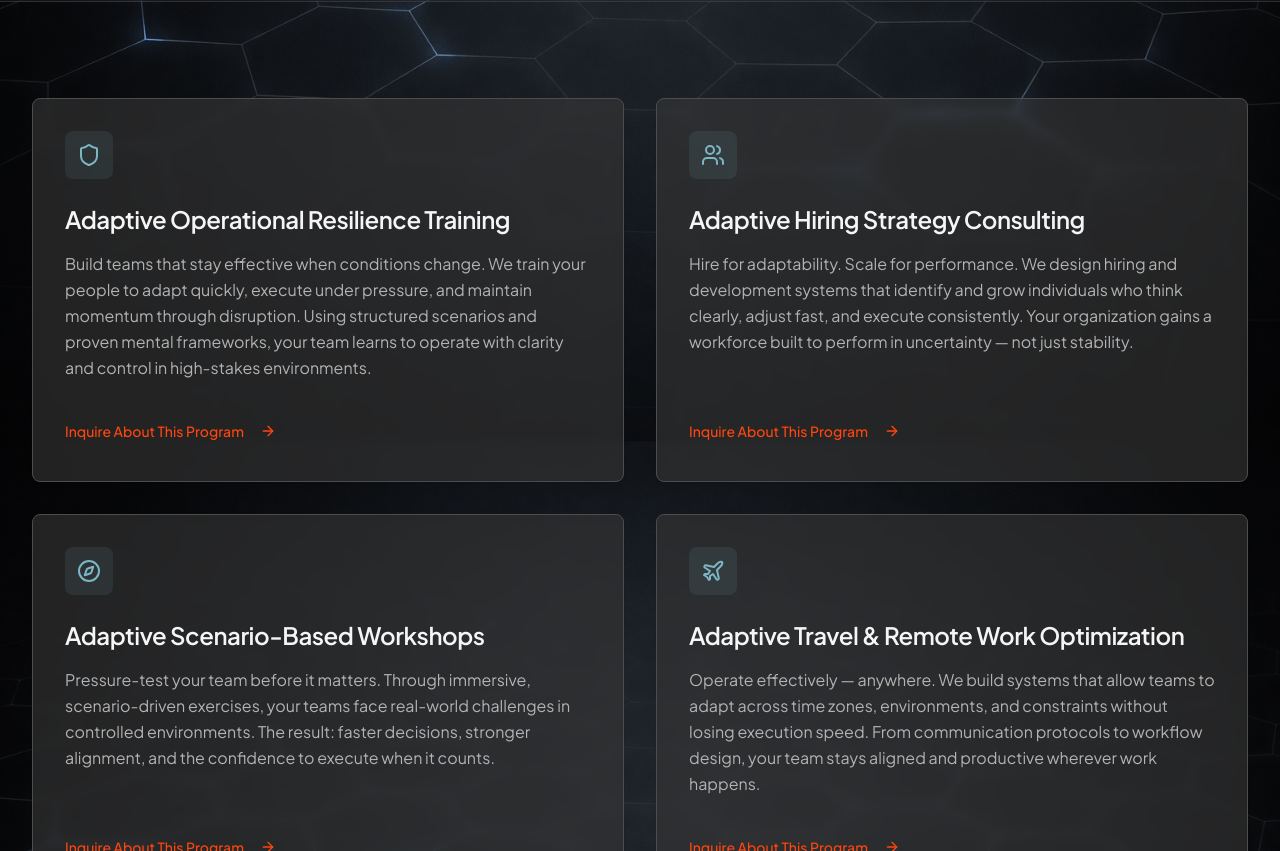
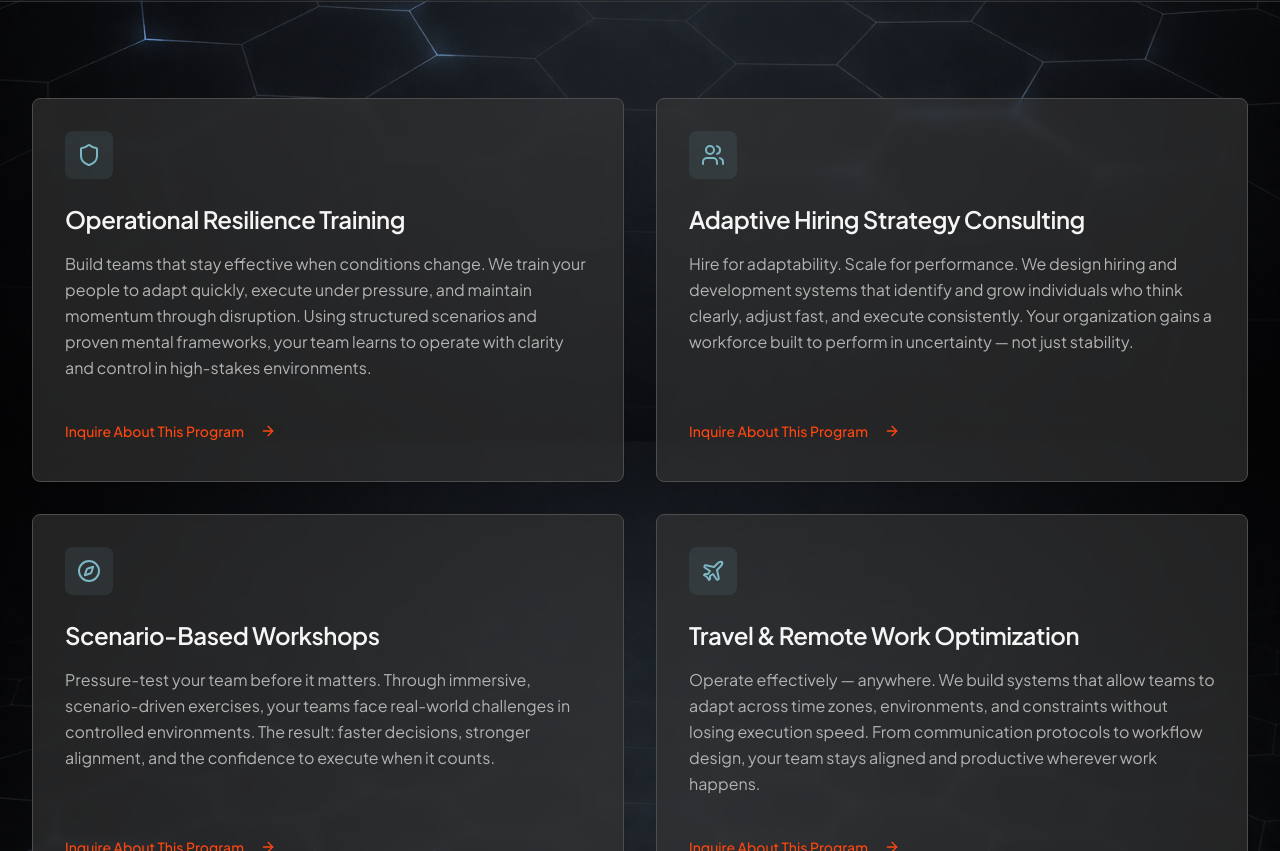
Before and after one commit to erikscomputers/adaptiveEDGE-site, a React (Vite) app: page /corporate-solutions in a window 1280 px wide. Shown: the part 412-1263 px from the top of the page. Built offline with nearby package versions, Linux system fonts and the light colour scheme; the HTML template or start-up script is replaced by a standard one.

Commit message:
pages updates

```diff
--- a/src/pages/CorporateSolutionsPage.jsx
+++ b/src/pages/CorporateSolutionsPage.jsx
@@ -12,7 +12,7 @@ const CorporateSolutionsPage = () => {
     {
       id: 'resilience',
       icon: Shield,
-      title: 'Adaptive Operational Resilience Training',
+      title: 'Operational Resilience Training',
       description: 'Build teams that stay effective when conditions change. We train your people to adapt quickly, execute under pressure, and maintain momentum through disruption. Using structured scenarios and proven mental frameworks, your team learns to operate with clarity and control in high-stakes environments.',
     },
     {
@@ -24,13 +24,13 @@ const CorporateSolutionsPage = () => {
     {
       id: 'workshops',
       icon: Compass,
-      title: 'Adaptive Scenario-Based Workshops',
+      title: 'Scenario-Based Workshops',
       description: 'Pressure-test your team before it matters. Through immersive, scenario-driven exercises, your teams face real-world challenges in controlled environments. The result: faster decisions, stronger alignment, and the confidence to execute when it counts.',
     },
     {
       id: 'remote',
       icon: Plane,
-      title: 'Adaptive Travel & Remote Work Optimization',
+      title: 'Travel & Remote Work Optimization',
       description: 'Operate effectively — anywhere. We build systems that allow teams to adapt across time zones, environments, and constraints without losing execution speed. From communication protocols to workflow design, your team stays aligned and productive wherever work happens.',
     },
   ];
--- a/src/pages/PersonalDevelopmentPage.jsx
+++ b/src/pages/PersonalDevelopmentPage.jsx
@@ -12,8 +12,8 @@ const PersonalDevelopmentPage = () => {
     {
       id: 'coaching',
       icon: User,
-      title: 'Executive Coaching',
-      description: 'One-on-one coaching for leaders focused on clear thinking, confident decision-making, and strategic adaptability in high-stakes environments. Work directly with an expert to identify blind spots and build mental models for leading under pressure.',
+      title: 'Coaching',
+      description: 'One-on-one coaching for individuals focused on clear thinking, confident decision-making, and strategic adaptability in high-stakes environments. Identify blind spots and build mental models for leading under pressure.',
     },
     {
       id: 'training',
```
